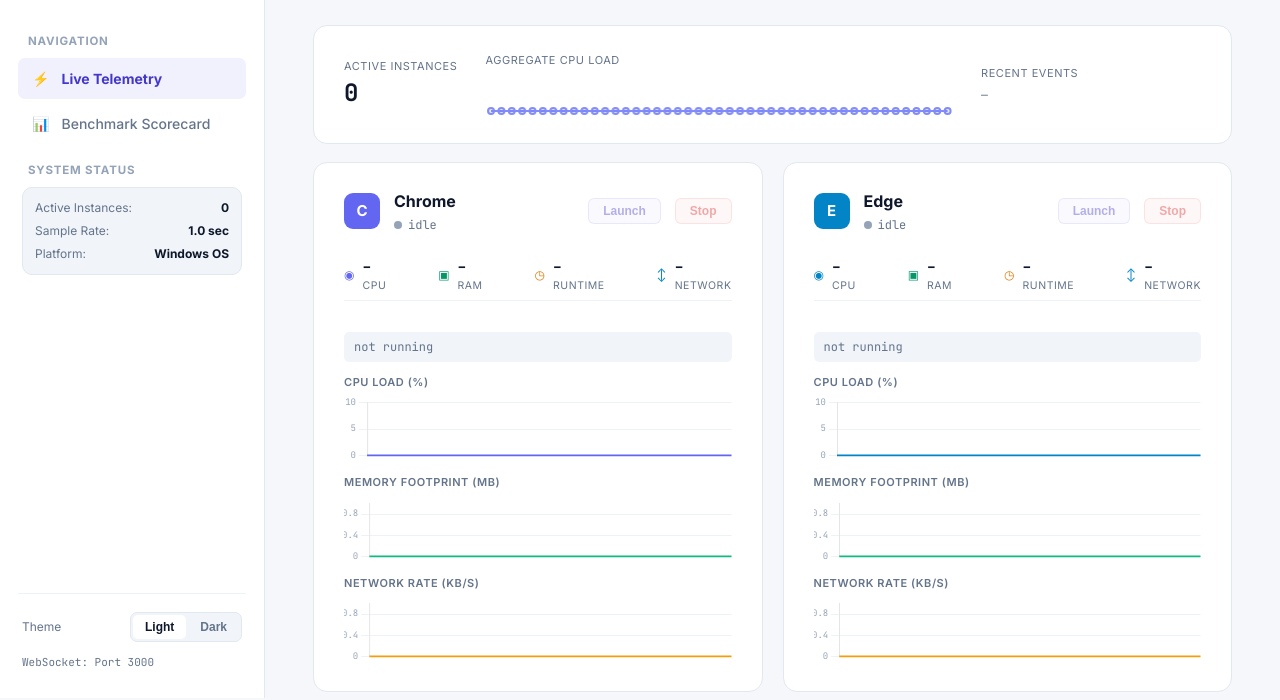
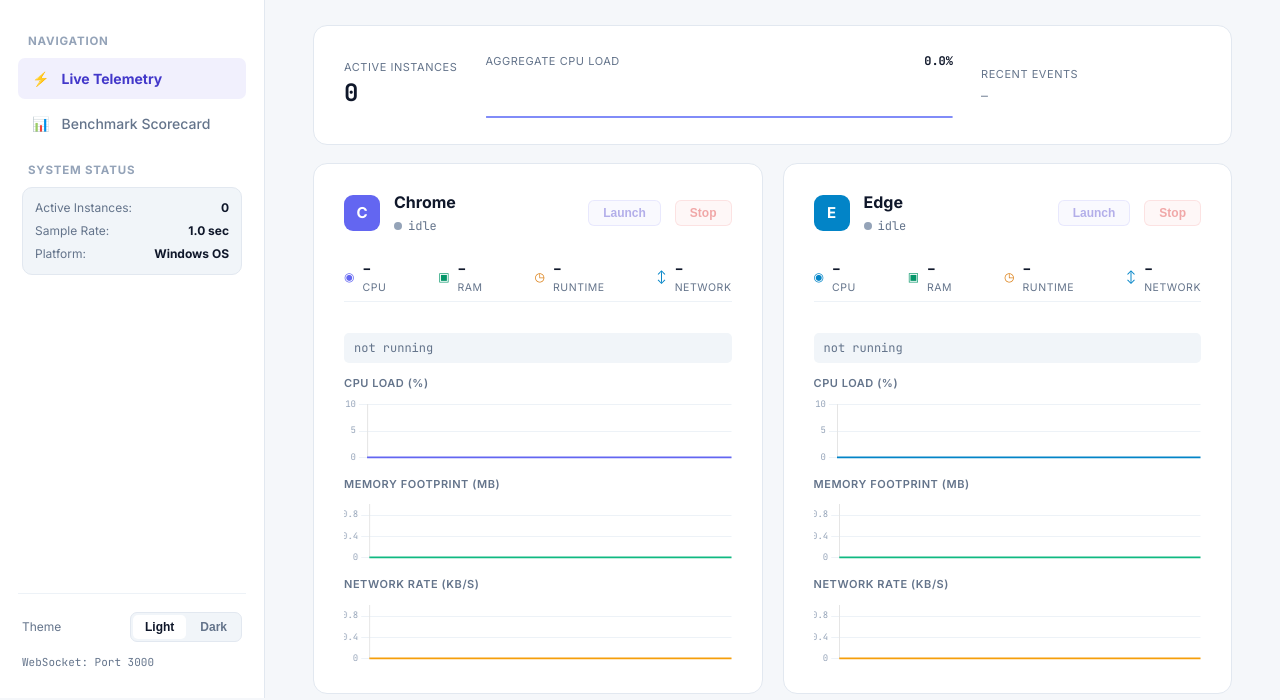
Before and after one commit to SterixZ/Spectra-Browser-Evaluation-Suite, a website: page dashboard/public/index.html in a window 1280 px wide. Shown: the part 102-802 px from the top of the page. Drawn offline with Linux system fonts and the light colour scheme.

Commit message:
fix: remove circle dots from aggregate sparkline and add live CPU percentage indicator

```diff
--- a/dashboard/public/index.html
+++ b/dashboard/public/index.html
@@ -90,7 +90,10 @@
           <div class="kpi-main-number" id="activeCount" style="font-size:24px;">0</div>
         </div>
         <div style="flex:1; min-width:180px;">
-          <div style="font-size:11px; color:var(--muted); text-transform:uppercase; letter-spacing:0.05em; margin-bottom:4px;">Aggregate CPU Load</div>
+          <div style="display:flex; justify-content:space-between; align-items:center; margin-bottom:4px;">
+            <span style="font-size:11px; color:var(--muted); text-transform:uppercase; letter-spacing:0.05em;">Aggregate CPU Load</span>
+            <span id="aggregateCpuVal" style="font-size:12px; font-weight:700; font-family:var(--font-mono); color:var(--text);">0.0%</span>
+          </div>
           <div style="height:44px; position:relative;">
             <canvas id="sessionChart"></canvas>
           </div>
@@ -364,7 +367,8 @@
         borderWidth: 2,
         tension: 0.35,
         fill: true,
-        backgroundColor: "rgba(99, 102, 241, 0.15)"
+        backgroundColor: "rgba(99, 102, 241, 0.15)",
+        pointRadius: 0,
       }]
     },
     options: {
@@ -372,7 +376,11 @@
       responsive: true,
       maintainAspectRatio: false,
       plugins: { legend: { display: false }, tooltip: { enabled: false } },
-      scales: { x: { display: false }, y: { display: false, beginAtZero: true, max: 100 } }
+      elements: { point: { radius: 0, hitRadius: 0 } },
+      scales: {
+        x: { display: false },
+        y: { display: false, beginAtZero: true, suggestedMax: 15 }
+      }
     }
   });
 } catch (err) {
@@ -455,6 +463,8 @@
 
     latestCpu[browser] = Number(cpuPercent);
     const combined = Object.values(latestCpu).reduce((a, b) => a + b, 0);
+    const aggEl = document.getElementById("aggregateCpuVal");
+    if (aggEl) aggEl.textContent = `${combined.toFixed(1)}%`;
     if (sessionChart) pushRollingValue(sessionChart, combined);
   }
 };
```
